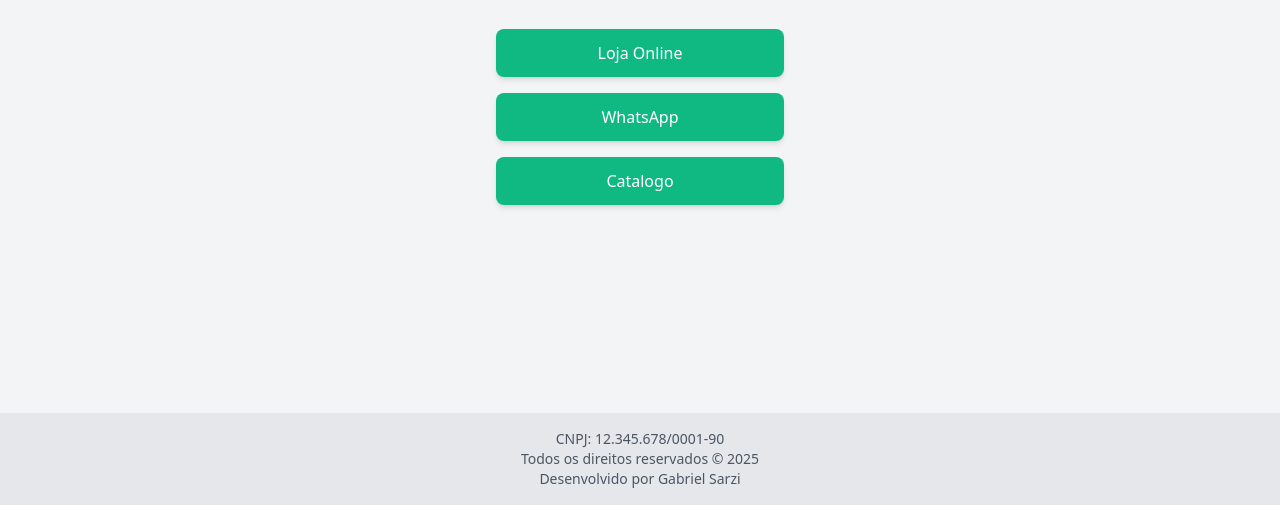
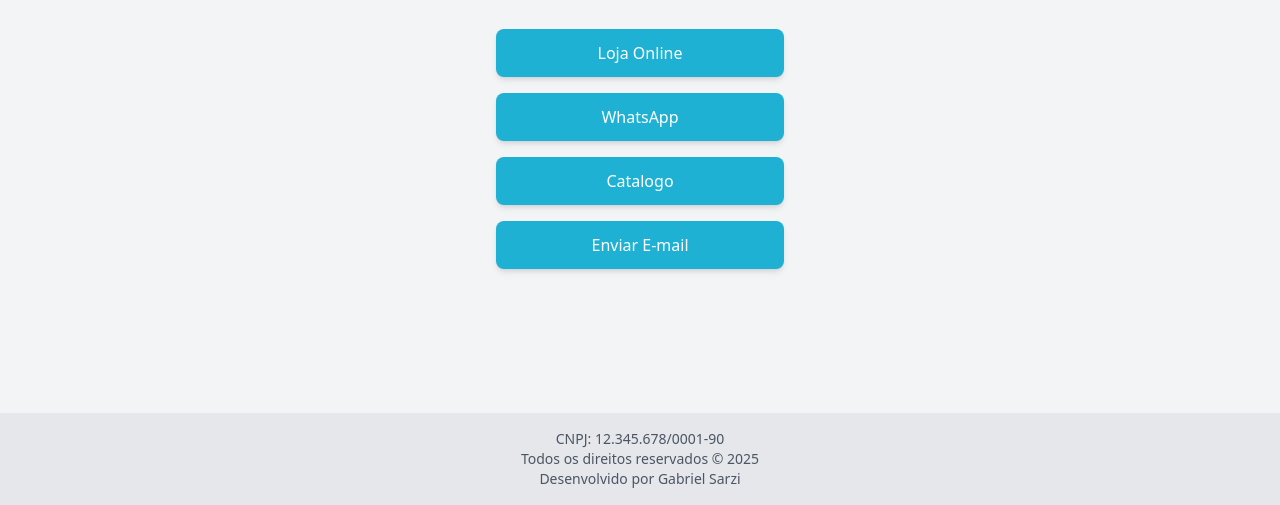
Before and after one commit to gabrielsarzi/linktree, a plain HTML site: page index.html in a window 1280 px wide. Shown: the part 295-800 px from the top of the page. Drawn offline with nearby package versions, Linux system fonts and the light colour scheme.

Commit message:
Update index.html

```diff
--- a/index.html
+++ b/index.html
@@ -3,7 +3,8 @@
 <head>
   <meta charset="UTF-8">
   <meta name="viewport" content="width=device-width, initial-scale=1.0">
-  <title>Meu Linktree</title>
+  <title>Hub Dental Direto</title>
+  <link rel="icon" href="https://raw.githubusercontent.com/gabrielsarzi/linktree/main/favicon_dental.png" type="image/png" />
   <!-- Tailwind CSS CDN -->
   <script src="https://cdn.tailwindcss.com"></script>
   <style>
@@ -14,7 +15,7 @@
     .btn:hover {
       transform: translateY(-2px);
       box-shadow: 0 4px 6px rgba(0, 0, 0, 0.1);
-      background-color: #0a355c; /* Verde mais escuro ao passar o mouse */
+      background-color: #0a355c; /* Azul mais escuro ao passar o mouse */
     }
     /* Garante que o conteúdo principal empurre o rodapé para baixo */
     .content-wrapper {
@@ -36,18 +37,18 @@
 
     <!-- Botões -->
     <div class="flex flex-col space-y-4 w-full max-w-xs px-4">
-      <a href="http://dentaldireto.com.br/" target="_blank" class="btn bg-emerald-500 text-white text-center py-3 rounded-lg shadow-md">
+      <a href="http://dentaldireto.com.br/" target="_blank" class="btn bg-[#1fb1d3] text-white text-center py-3 rounded-lg shadow-md">
         Loja Online
       </a>
-      <a href="http://dentaldireto.com.br/" target="_blank" class="btn bg-emerald-500 text-white text-center py-3 rounded-lg shadow-md">
+      <a href="http://dentaldireto.com.br/" target="_blank" class="btn bg-[#1fb1d3] text-white text-center py-3 rounded-lg shadow-md">
         WhatsApp
       </a>
-      <a href="http://dentaldireto.com.br/" target="_blank" class="btn bg-emerald-500 text-white text-center py-3 rounded-lg shadow-md">
+      <a href="http://dentaldireto.com.br/" target="_blank" class="btn bg-[#1fb1d3] text-white text-center py-3 rounded-lg shadow-md">
         Catalogo
       </a>
-     <!-- <a href="https://seusite.com" target="_blank" class="btn bg-emerald-500 text-white text-center py-3 rounded-lg shadow-md">
-        Meu Site
-      </a>-->
+     <a href="mailto:gabrielsarzi@dentaldireto.com.br" target="_blank" class="btn bg-[#1fb1d3] text-white text-center py-3 rounded-lg shadow-md">
+        Enviar E-mail
+      </a>
     </div>
   </div>
 
```
